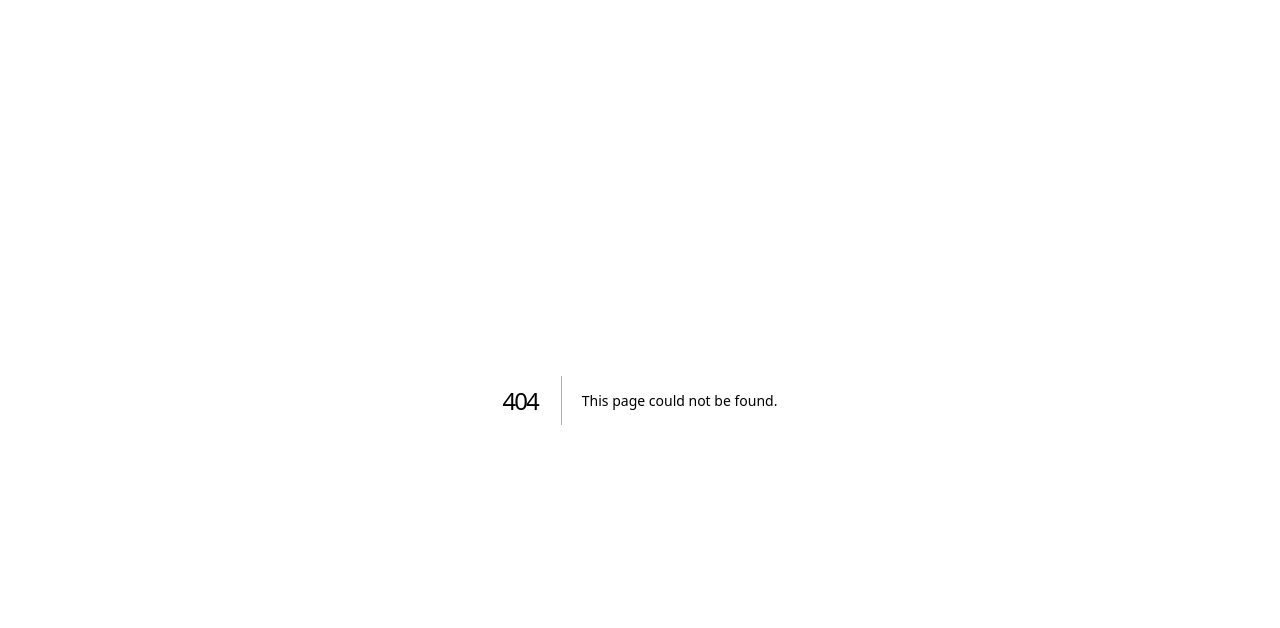
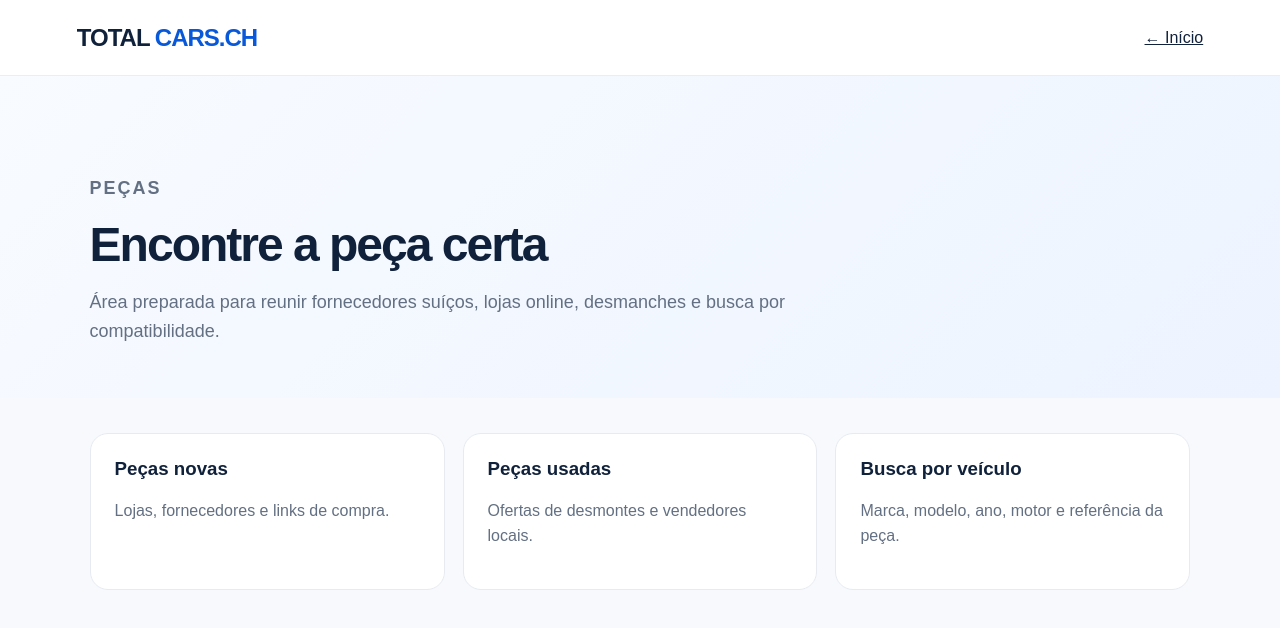
Before and after one commit to ricardobrojek-collab/Total-cars-, a Next.js app: page /pecas in a window 1280 px wide. Before the commit this address had no page. Shown: the top 628 px of the page. Built offline with nearby package versions, Linux system fonts and the light colour scheme.

Commit message:
Add pecas section

```diff
--- /dev/null
+++ b/app/pecas/page.js
@@ -0,0 +1 @@
+const items=[["Peças novas","Lojas, fornecedores e links de compra."],["Peças usadas","Ofertas de desmontes e vendedores locais."],["Busca por veículo","Marca, modelo, ano, motor e referência da peça."]]; export default function Page(){return <main className="simplePage"><header className="top"><a className="brand brandLink" href="/">TOTAL <b>CARS</b><span>.CH</span></a><a href="/">← Início</a></header><section className="simpleHero"><p className="eyebrow">PEÇAS</p><h1>Encontre a peça certa</h1><p>Área preparada para reunir fornecedores suíços, lojas online, desmanches e busca por compatibilidade.</p></section><section className="cardsList">{items.map(([t,d])=><article className="infoCard" key={t}><h3>{t}</h3><p>{d}</p></article>)}</section></main>}
```
